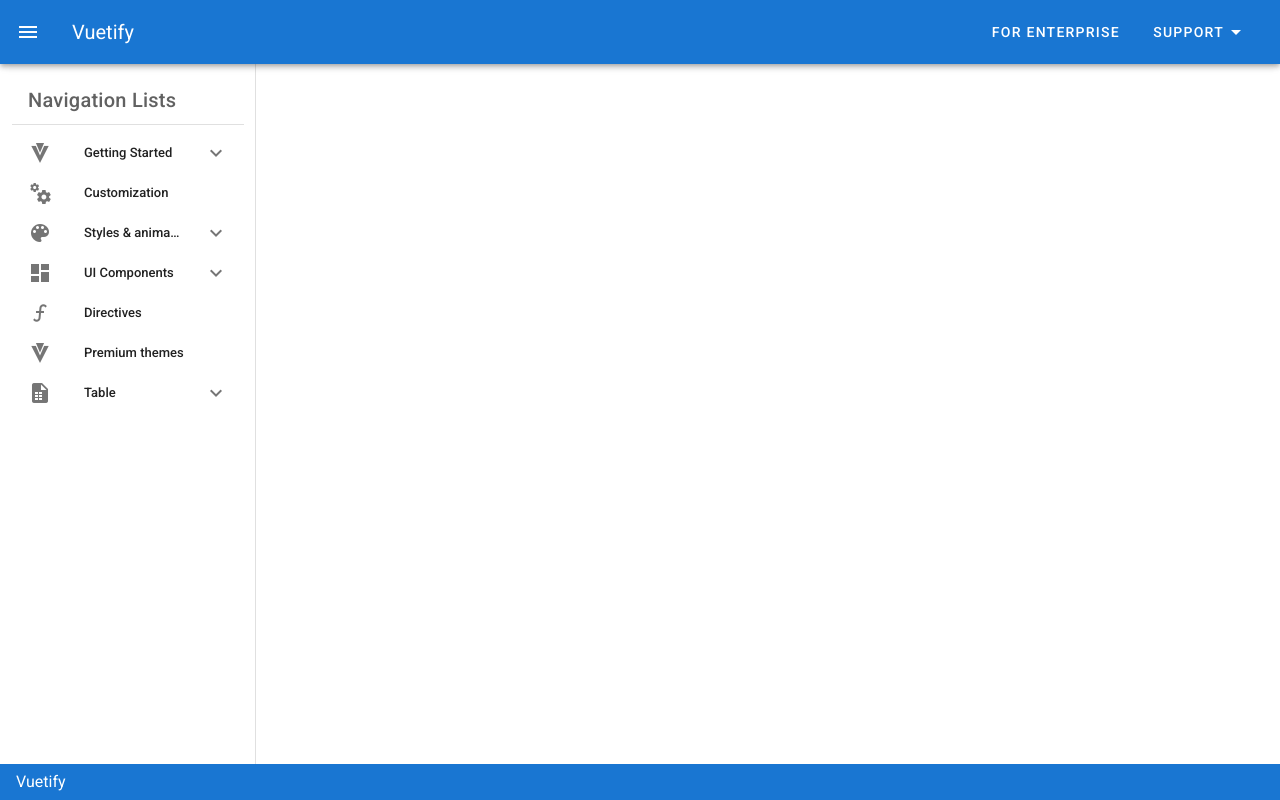
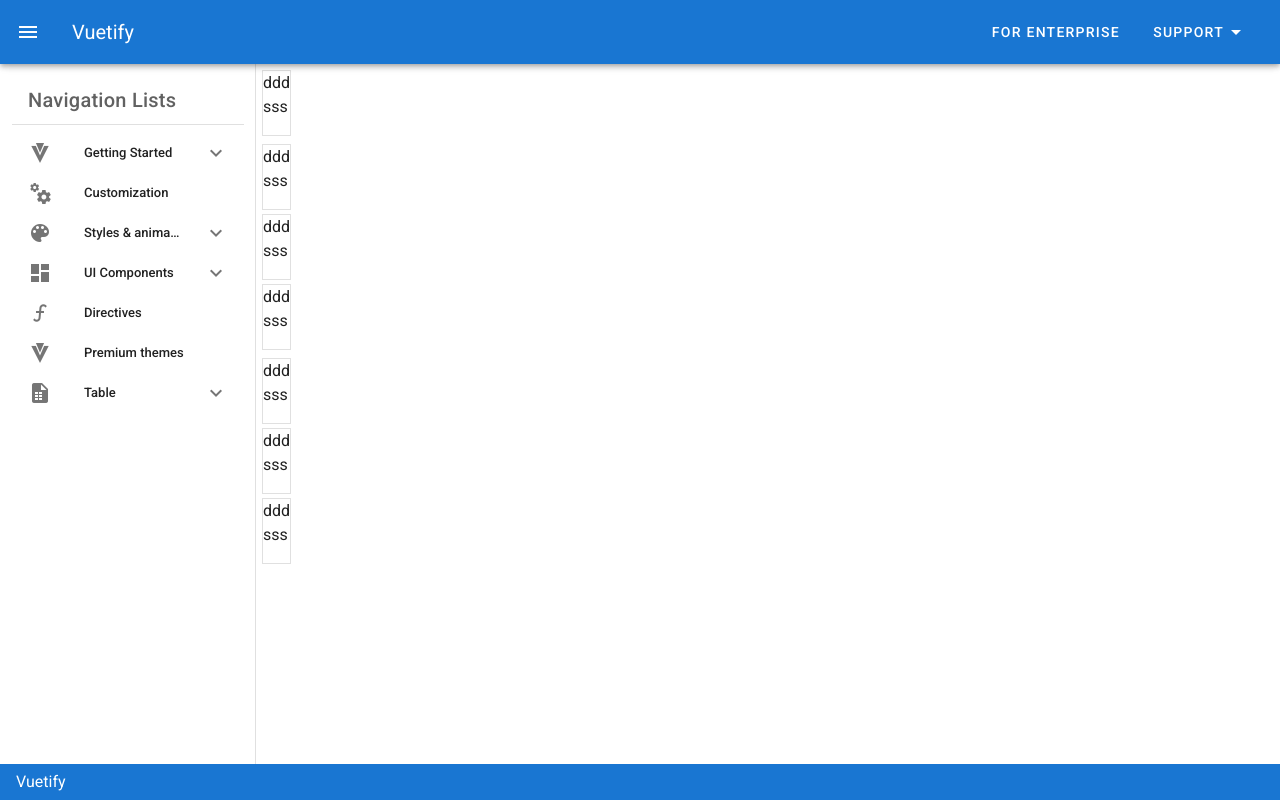
Before and after one commit to Bokuri67-jp/vuetify_lesson, a Vue app: page /resumetable in a window 1280 px wide. Built offline with nearby package versions, Linux system fonts and the light colour scheme.

Commit message:
table creation

```diff
--- /dev/null
+++ b/src/components/ResumeTable.vue
@@ -0,0 +1,54 @@
+<template>
+  <div>
+    <table>
+      <div v-for="tr in rows" :key="tr.index">
+        <tr>
+          <div v-for="cell in tr.table_cells" :key="cell.index">
+            <td>ddd
+              <p>sss</p>
+            </td>
+          </div>
+        </tr>
+      </div>
+    </table>
+  </div>
+</template>
+
+<script>
+export default {
+  data () {
+    return {
+      rows: [
+        {
+          table_cells: [
+            { name: 'a' }
+          ]
+        },
+        {
+          table_cells: [
+            {},
+            {},
+            {}
+          ]
+        },
+        {
+          table_cells: [
+            {},
+            {},
+            {}
+          ]
+        }
+      ]
+    }
+  }
+}
+</script>
+
+<style lang="scss" scoped>
+table{
+  width: 40%;
+  td{
+    border: thin solid rgba(0, 0, 0, 0.12);
+  }
+}
+</style>
--- a/src/router/index.js
+++ b/src/router/index.js
@@ -35,6 +35,11 @@
       path: '/salegraph',
       name: 'salegraph',
       component: () => import('../components/SaleGraph.vue')
+    },
+    {
+      path: '/resumetable',
+      name: 'resumetable',
+      component: () => import('../components/ResumeTable.vue')
     }
   ]
 })
```
Also changed, not shown: src/views/ResumeTableView.vue (added, +16 -0 lines).
